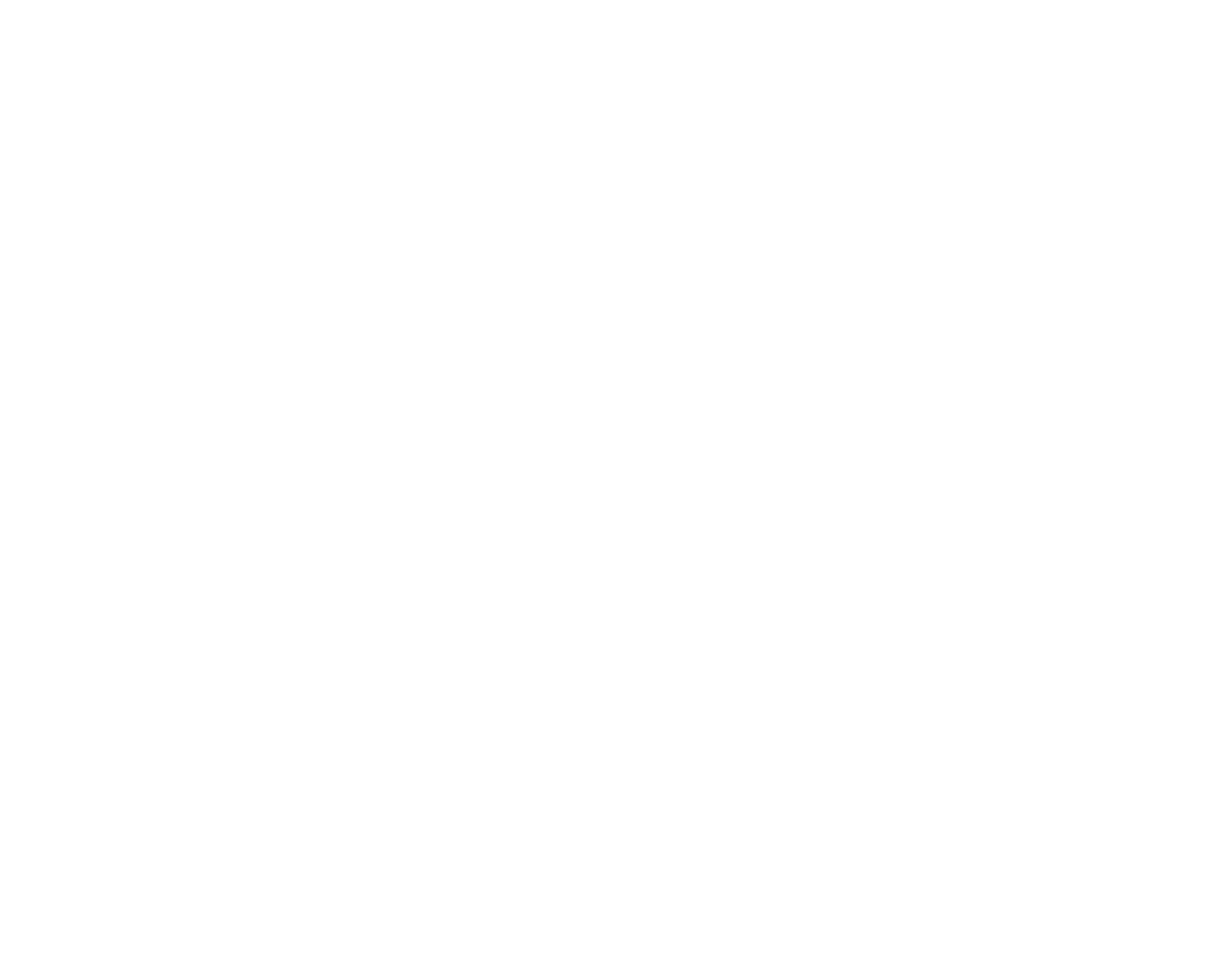
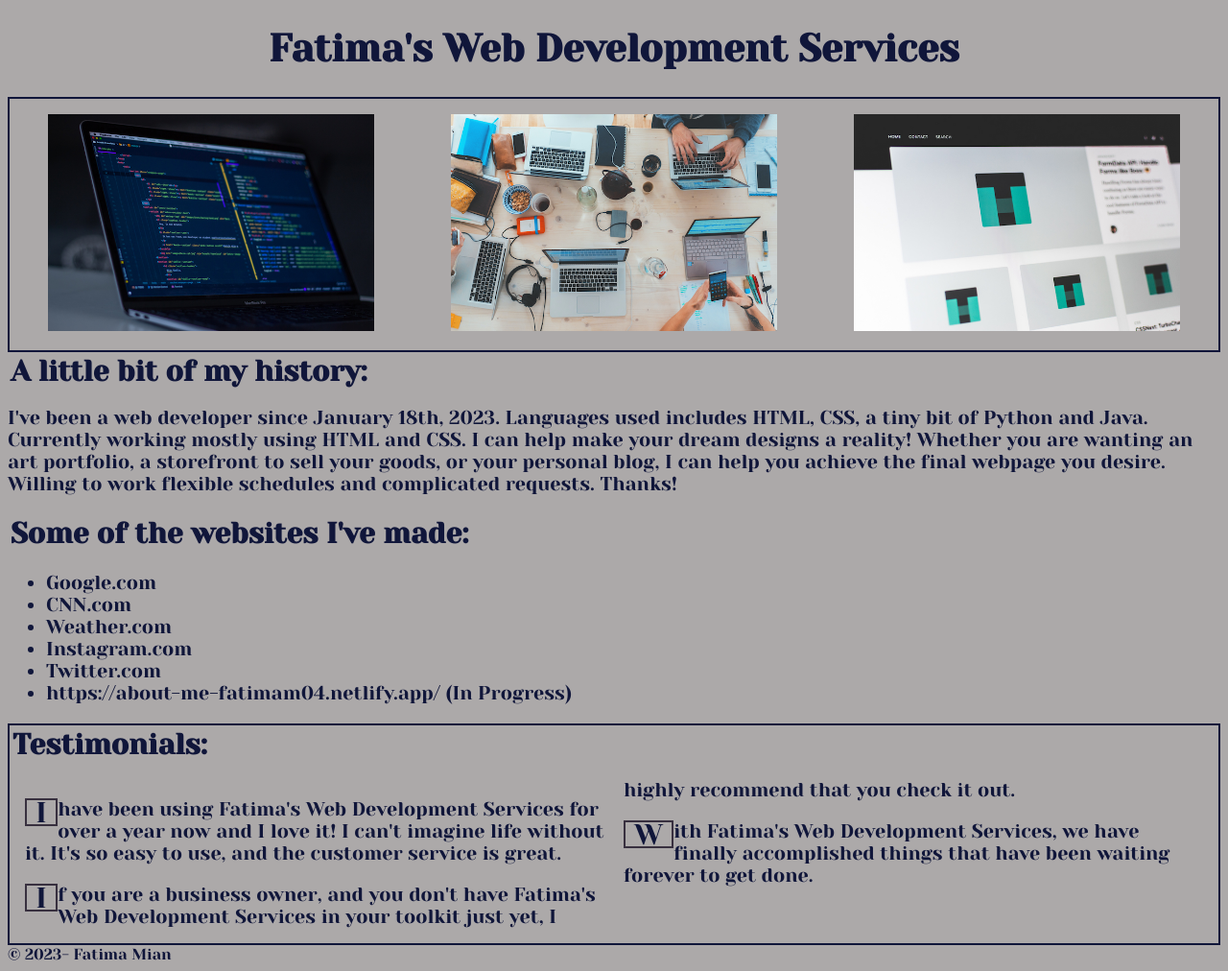
Before and after one commit to RVCC-IDMX/midterm-2023-FatimaM04, a plain HTML site: page index.html in a window 1280 px wide. Shown: the whole page at 96% size. Before the commit the page ends 800 px from the top, so only its background shows below. Drawn offline with Linux system fonts and the light colour scheme.

Commit message:
Done with midterm

```diff
--- a/index.html
+++ b/index.html
@@ -1,12 +1,97 @@
 <!DOCTYPE html>
 <html lang="en">
 <head>
-  <meta charset="UTF-8">
-  <meta http-equiv="X-UA-Compatible" content="IE=edge">
-  <meta name="viewport" content="width=device-width, initial-scale=1.0">
-  <title>Document</title>
+    <meta charset="UTF-8">
+    <meta http-equiv="X-UA-Compatible" content="IE=edge">
+    <meta name="viewport" content="width=device-width, initial-scale=1.0">
+    <title>Midterm</title>
+
+  <!-- Fonts -->
+
+    <link rel="preconnect" href="https://fonts.googleapis.com">
+    <link rel="preconnect" href="https://fonts.gstatic.com" crossorigin>
+    <link href="https://fonts.googleapis.com/css2?family=Poiret+One&family=Yeseva+One&display=swap" rel="stylesheet">
+
+    <link href="style.css" rel="stylesheet">
+
 </head>
 <body>
+<!-- Web Title -->
+
+<h1>Fatima's Web Development Services</h1>
+<!-- Gallery of Pics that relate to web dev -->
+
+<section id="gallery">
+
+  <hr>
+
+  <figure>
+
+      <img src="IMG/arnold-francisca-f77Bh3inUpE-unsplash.jpg" alt="HTML on a Laptop">
+  </figure>
+
+  <hr>
+
+  <figure>
+      <img src="IMG/marvin-meyer-SYTO3xs06fU-unsplash.jpg" alt="Working together on desk">
+  </figure>
+
+  <hr>
+
+  <figure>
+      <img src="IMG/pankaj-patel-Ylk5n_nd9dA-unsplash.jpg" alt="Webpage Sample">
+  </figure>
+
+</section>
+
+<main>
+<!-- My history and the websites I've made -->
+
+<section id="bio">
+
+    <h2>A little bit of my history:</h2>
+
+    <p>I've been a web developer since January 18th, 2023. Languages used includes HTML, CSS, a tiny bit of Python and Java. Currently working mostly using HTML and CSS. I can help make your dream designs a reality! Whether you are wanting an art portfolio, a storefront to sell your goods, or your personal blog, I can help you achieve the final webpage you desire. Willing to work flexible schedules and complicated requests. Thanks!</p>
+</section>
+
+<section id="websites">
+
+    <h2>Some of the websites I've made:</h2>
+    <ul>
+        <li>Google.com</li>
+        <li>CNN.com</li>
+        <li>Weather.com</li>
+        <li>Instagram.com</li>
+        <li>Twitter.com</li>
+        <li>https://about-me-fatimam04.netlify.app/ (In Progress)</li>
+
+    </ul>
+
+</section>
+
+
+<!-- Reviews from my "customers" -->
+
+
+<article id="reviews">
+    <h2>Testimonials:</h2>
+
+    <div>
+      <p>I have been using Fatima's Web Development Services for over a year now and I love it! I can't imagine life without it. It's so easy to use, and the customer service is great.</p>
+      <p>If you are a business owner, and you don't have Fatima's Web Development Services in your toolkit just yet, I highly recommend that you check it out.</p>
+      <p>With Fatima's Web Development Services, we have finally accomplished things that have been waiting forever to get done.</p>
+    </div>
+
+</article>
+
+
+</main>
+<!-- Copyright Footer -->
+
+<footer id="footer">
+&copy; 2023- Fatima Mian
+
+</footer>
 
 </body>
 </html>
--- /dev/null
+++ b/style.css
@@ -0,0 +1,79 @@
+body {
+    font-family: 'Yeseva One', cursive;
+    background-color:#aca9a9;
+    color:#10163a;}
+
+h1, h2, h3, h4, h5, h6 {
+    font-family: "Yeseva One";}
+
+
+h1 {font-size: 30pt;
+text-align: center;
+}
+
+h2 {
+    margin: .1em;
+    text-align: left;
+    color: #10163a;}
+
+
+header {
+    text-align: center;}
+
+
+/* Bio Section*/
+    #bio {
+    text-align: left;
+    font-size: 15pt;
+    color: #10163a;}
+
+
+/* Website Section */
+#websites {
+text-align: left;
+font-size: 15pt;
+color: #10163a;}
+section#websites {
+display: flex;
+flex-direction: column;
+align-items: left;}
+
+
+/* Gallery Section */
+#gallery {
+    border: 2px solid #10163a}
+#gallery img {
+    max-width:100%;}
+
+#gallery figure {
+    text-align: left;}
+#gallery {
+    display: grid;
+    grid-template-columns: 1fr 1fr 1fr;}
+hr {
+    display: none;}
+
+
+/* Reviews */
+#reviews {
+    font-size: 15pt;
+     border: 2px solid #10163a}
+#reviews div {
+    padding:1rem;}
+
+#reviews div p:first-letter {
+    color: #10163a;
+    float:left;
+    font-size: 1.5em;
+    padding: .31em;
+    line-height: .2;
+    border:2px solid#38303f}
+
+#reviews div {
+   max-width: 100%;
+    columns: 30rem;}
+
+
+/* Footer */
+#footer {
+    text-align: left;}
```
Also changed, not shown: IMG/arnold-francisca-f77Bh3inUpE-unsplash.jpg (added), IMG/marvin-meyer-SYTO3xs06fU-unsplash.jpg (added), IMG/pankaj-patel-Ylk5n_nd9dA-unsplash.jpg (added), 1 other file.
